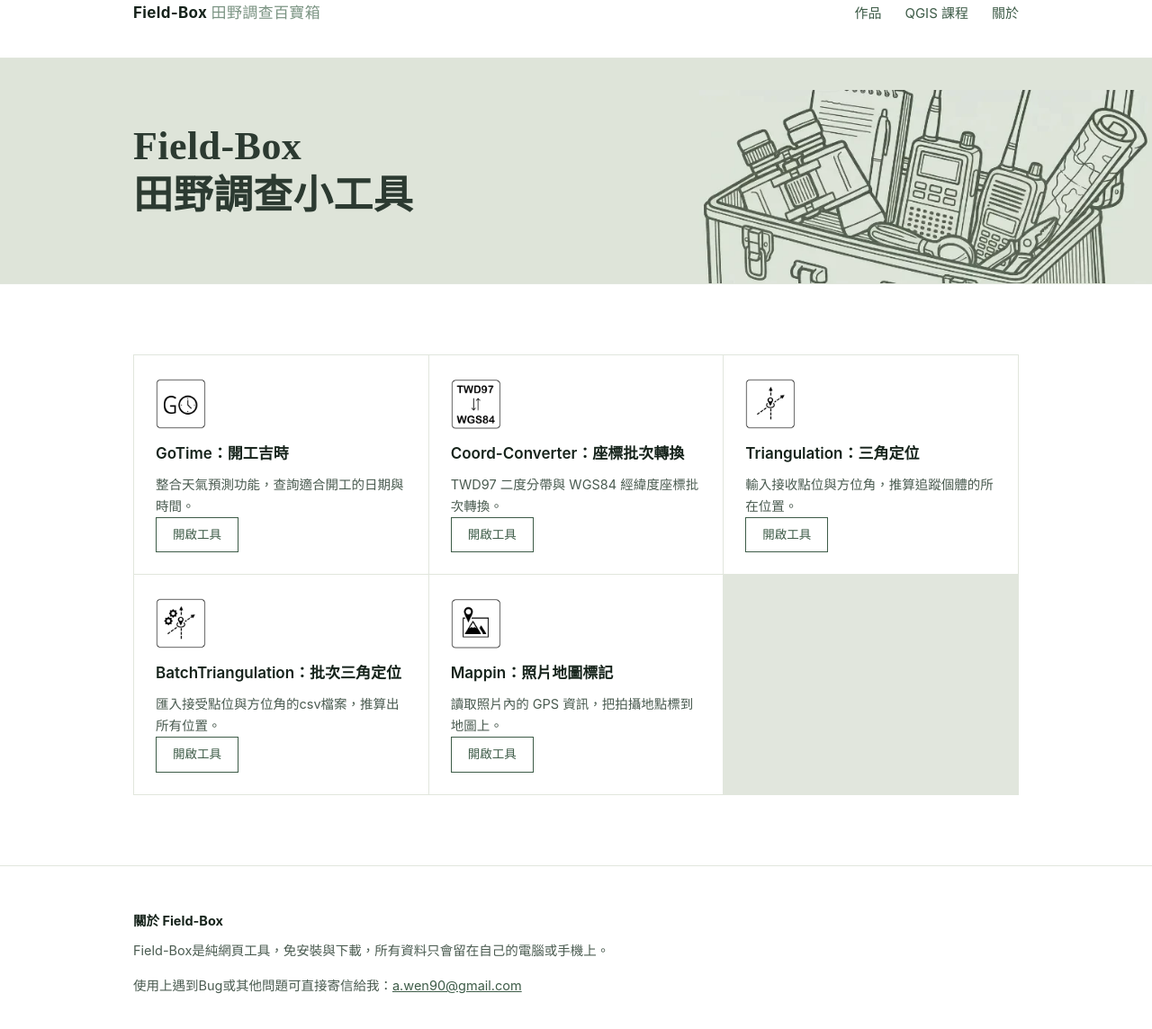
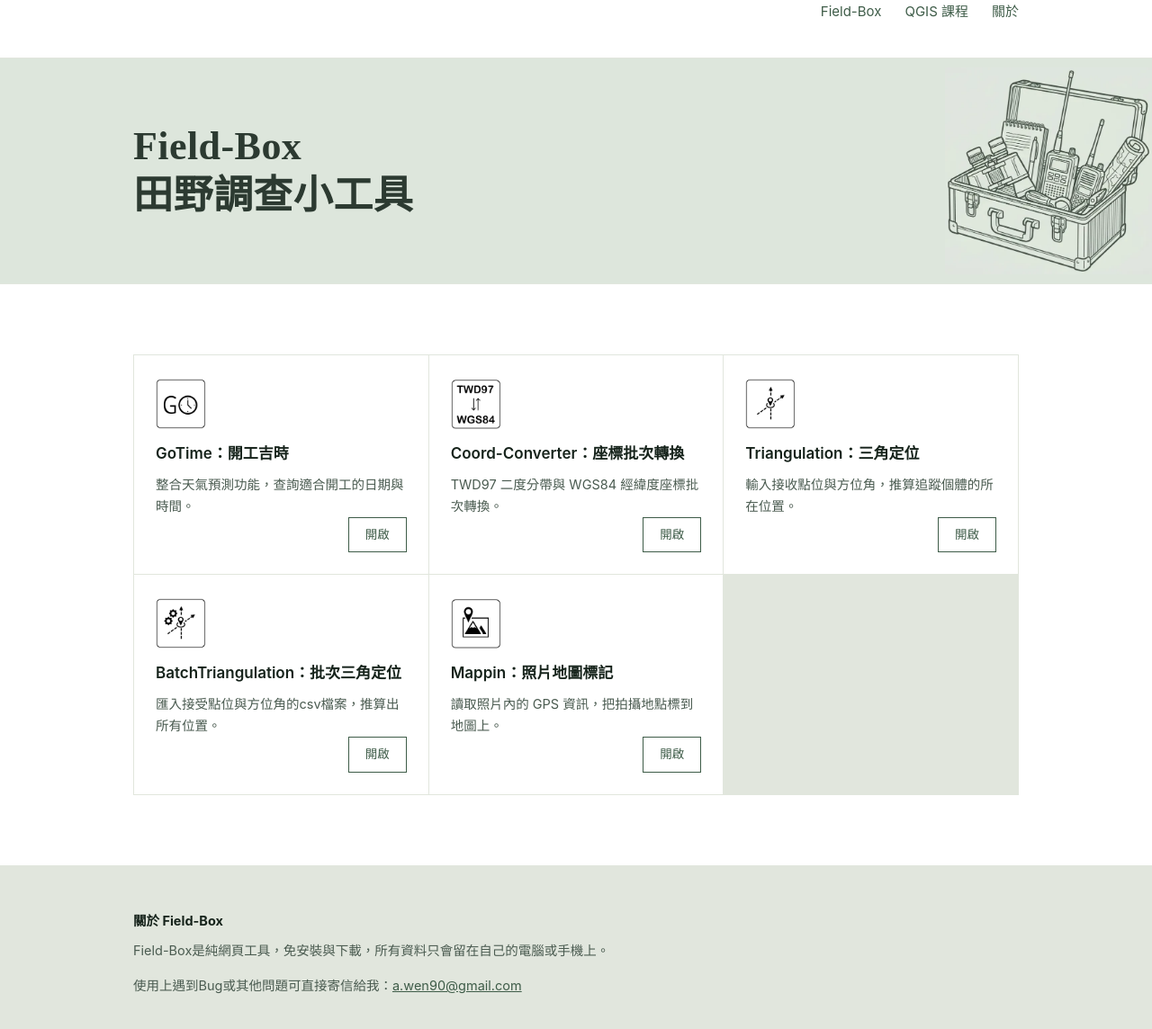
Before and after one commit to win-hs/portfolio, a Jekyll site: the page built from index.html, in a window 1280 px wide and 1173 px high. Shown: the top 1144 px of the window at 90% size. Built offline with Jekyll 4.4.1, drawn with Linux system fonts in a browser that asks for light colours.

Commit message:
導覽列精簡、按鈕靠右、頁尾加底色、hero 換成完整工具箱
- 導覽列移除 Field-Box 田野調查百寶箱 字標，「作品」改為「Field-Box」
- 工具格按鈕文字改為「開啟」並靠右對齊
- 頁尾底色改用 --footer-bg（淺色 #E1E6DD，深色沿用 panel）
- hero 插圖改用未被裁切的完整工具箱，底色跟著改為 #DDE6DC
- QGIS 課程平台頁移除引言段落與篇數計數行

Co-Authored-By: Claude Opus 5 <noreply@anthropic.com>

```diff
--- a/_layouts/default.html
+++ b/_layouts/default.html
@@ -42,9 +42,8 @@
 
 <div class="topbar">
   <div class="wrap">
-    <a class="wordmark" href="{{ site.baseurl }}/">{{ site.title }} <span>{{ site.description }}</span></a>
     <nav class="topnav">
-      <a href="{{ site.baseurl }}/">作品</a>
+      <a href="{{ site.baseurl }}/">Field-Box</a>
       <a href="{{ site.baseurl }}/qgis/">QGIS 課程</a>
       <a href="{{ site.baseurl }}/#about">關於</a>
     </nav>
--- a/assets/css/style.css
+++ b/assets/css/style.css
@@ -11,6 +11,7 @@
   --contour:#E89A57;
   --contour-solid:#3B62C0;
   --hover:#F1F4EE;
+  --footer-bg:#E1E6DD;
 }
 .theme-dark{
   --bg:#0E1110;
@@ -24,6 +25,7 @@
   --contour:#8A6438;
   --contour-solid:#43619E;
   --hover:#1B221D;
+  --footer-bg:#171D19;
 }
 
 *{box-sizing:border-box}
@@ -54,8 +56,6 @@ a{color:inherit}
 /* ---------- nav ---------- */
 .topbar{border-bottom:1px solid var(--rule);background:var(--bg);position:sticky;top:0;z-index:10}
 .topbar .wrap{display:flex;align-items:baseline;gap:32px;height:64px}
-.wordmark{font-weight:700;letter-spacing:.02em;text-decoration:none;font-size:17px}
-.wordmark span{color:var(--moss-soft);font-weight:500}
 .topnav{margin-left:auto;display:flex;gap:26px}
 .topnav a{text-decoration:none;color:var(--moss);font-size:15px;padding-bottom:2px;border-bottom:2px solid transparent}
 .topnav a:hover,.topnav a:focus-visible{border-bottom-color:var(--tape)}
@@ -63,7 +63,7 @@ a{color:inherit}
 /* ---------- hero ---------- */
 .hero{
   border-bottom:1px solid var(--rule);
-  background:#DEE4D9 url("../img/hero-toolbox.webp") right bottom / auto 86% no-repeat;
+  background:#DDE6DC url("../img/hero-toolbox.webp") right center / auto 92% no-repeat;
   padding:70px 0;
 }
 .hero h1{
@@ -91,7 +91,7 @@ section{padding:78px 0}
 .tool h2{margin:0 0 10px;font-size:17px;font-weight:600;line-height:1.4}
 .tool p{margin:0;font-size:14.5px;color:var(--body);line-height:1.65}
 .tool .go{
-  margin-top:auto;align-self:flex-start;
+  margin-top:auto;align-self:flex-end;
   padding:7px 18px;font-size:13.5px;
   border:1px solid var(--moss);color:var(--moss);background:transparent;
 }
@@ -183,7 +183,7 @@ ul.lessons li::before{content:"\00B7";position:absolute;left:12px;color:var(--ta
 .pn.next{text-align:right}
 
 /* ---------- footer ---------- */
-footer{border-top:1px solid var(--rule);padding:48px 0 64px;font-size:14.5px;color:var(--body)}
+footer{border-top:1px solid var(--rule);background:var(--footer-bg);padding:48px 0 64px;font-size:14.5px;color:var(--body)}
 footer strong{display:block;margin-bottom:8px;color:var(--ink)}
 footer a{color:var(--moss)}
 .about-text{margin:0 0 14px;max-width:40em}
@@ -194,7 +194,7 @@ footer a{color:var(--moss)}
 }
 @media(max-width:760px){
   .course-grid{grid-template-columns:1fr;gap:0}
-  .hero{padding:44px 0;background-size:auto 40%}
+  .hero{padding:44px 0;background-size:auto 66%}
   .hero h1{max-width:6.5em}
   section{padding:56px 0}
   .pagehead{padding:44px 0 40px}
--- a/index.html
+++ b/index.html
@@ -17,7 +17,7 @@ theme: light
         <img class="logo" src="{{ site.baseurl }}/assets/img/logos/{{ tool.logo }}" alt="" width="56" height="56">
         <h2>{{ tool.name }}：{{ tool.zh }}</h2>
         <p>{{ tool.desc }}</p>
-        <span class="go">開啟工具</span>
+        <span class="go">開啟</span>
       </a>
       {% endfor %}
     </div>
--- a/qgis.html
+++ b/qgis.html
@@ -8,8 +8,6 @@ theme: dark
 <div class="pagehead">
   <div class="wrap">
     <h1>QGIS 課程平台</h1>
-    <p class="lede">從安裝到出圖的完整教學，附課程簡報與練習資料。照著做就能完成一張可以放進報告的地圖。</p>
-    <div class="coord">野生動物保育所 · 共 {{ site.lessons | size }} 篇</div>
   </div>
 </div>
 
```
Also changed, not shown: assets/img/hero-toolbox.webp.
